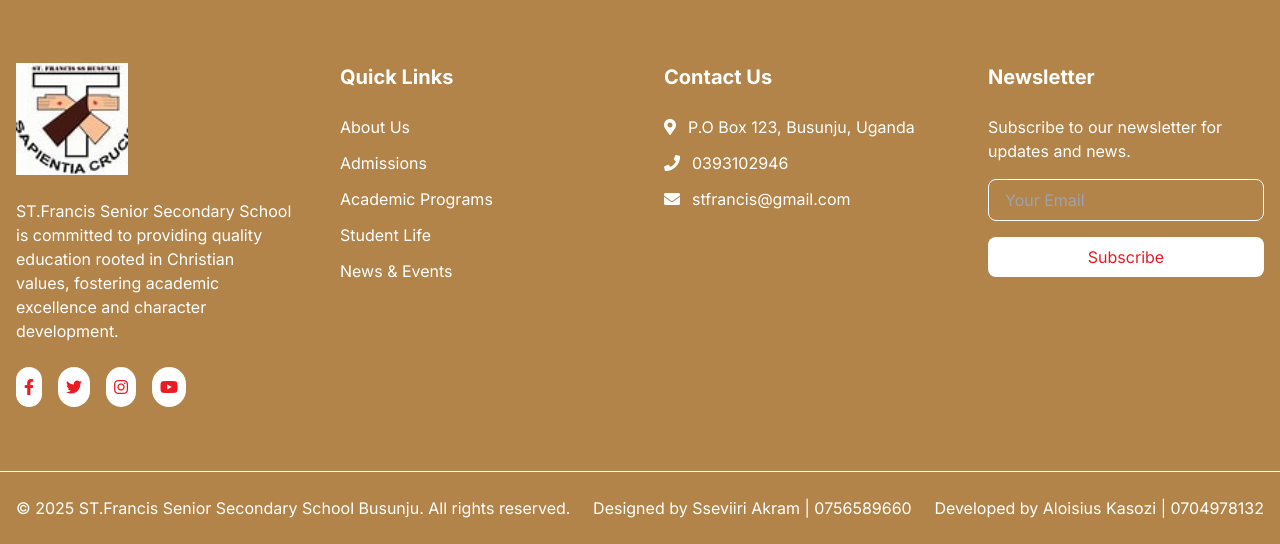
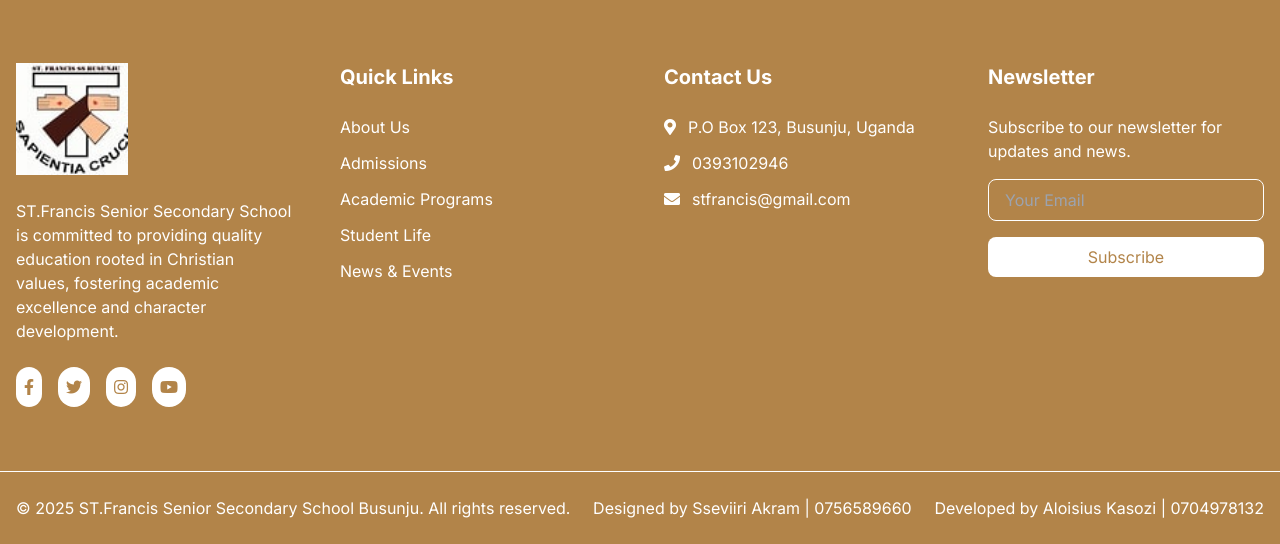
Before and after one commit to kalosius/Octo-Engine, a Django app: page /about/ in a window 1280 px wide. Shown: the part 2597-3141 px from the top of the page. Run offline with Django 5.2, Linux system fonts and the light colour scheme; some libraries are stand-ins or nearby versions.

Commit message:
Links created

```diff
--- a/schoolapp/templates/base.html
+++ b/schoolapp/templates/base.html
@@ -415,16 +415,16 @@
                 <p class="text-[#ffffff] mb-6">ST.Francis Senior Secondary School  is committed to providing quality education rooted in Christian values, fostering academic excellence and character development.</p>
                 <div class="flex space-x-4">
                     <a href="#" class="bg-[#ffffff] p-2 rounded-full hover:bg-yellow-500 transition duration-300">
-                        <i class="fab fa-facebook-f text-[#ec1a23]"></i>
+                        <i class="fab fa-facebook-f text-[#b28449] hover:text-[#ffffff]"></i>
                     </a>
                     <a href="#" class="bg-[#ffffff] p-2 rounded-full hover:bg-yellow-500 transition duration-300">
-                        <i class="fab fa-twitter text-[#ec1a23]"></i>
+                        <i class="fab fa-twitter text-[#b28449] hover:text-[#ffffff]"></i>
                     </a>
                     <a href="#" class="bg-[#ffffff] p-2 rounded-full hover:bg-yellow-500 transition duration-300">
-                        <i class="fab fa-instagram text-[#ec1a23]"></i>
+                        <i class="fab fa-instagram text-[#b28449] hover:text-[#ffffff]"></i>
                     </a>
                     <a href="#" class="bg-[#ffffff] p-2 rounded-full hover:bg-yellow-500 transition duration-300">
-                        <i class="fab fa-youtube text-[#ec1a23]"></i>
+                        <i class="fab fa-youtube text-[#b28449] hover:text-[#ffffff]"></i>
                     </a>
                 </div>
             </div>
@@ -460,7 +460,7 @@
                 <p class="text-[#ffffff] mb-4">Subscribe to our newsletter for updates and news.</p>
                 <form class="space-y-4">
                     <input type="email" placeholder="Your Email" class="w-full px-4 py-2 rounded-lg bg-[#b28449] border border-[#ffffff] focus:outline-none focus:border-yellow-500 text-[#ffffff]">
-                    <button type="submit" class="w-full bg-[#ffffff] text-[#ec1a23] px-4 py-2 rounded-lg hover:bg-yellow-500 transition duration-300">Subscribe</button>
+                    <button type="submit" class="w-full bg-[#ffffff] text-[#b28449] hover:text-[#ffffff] px-4 py-2 rounded-lg hover:bg-yellow-500 transition duration-300">Subscribe</button>
                 </form>
             </div>
         </div>
```
